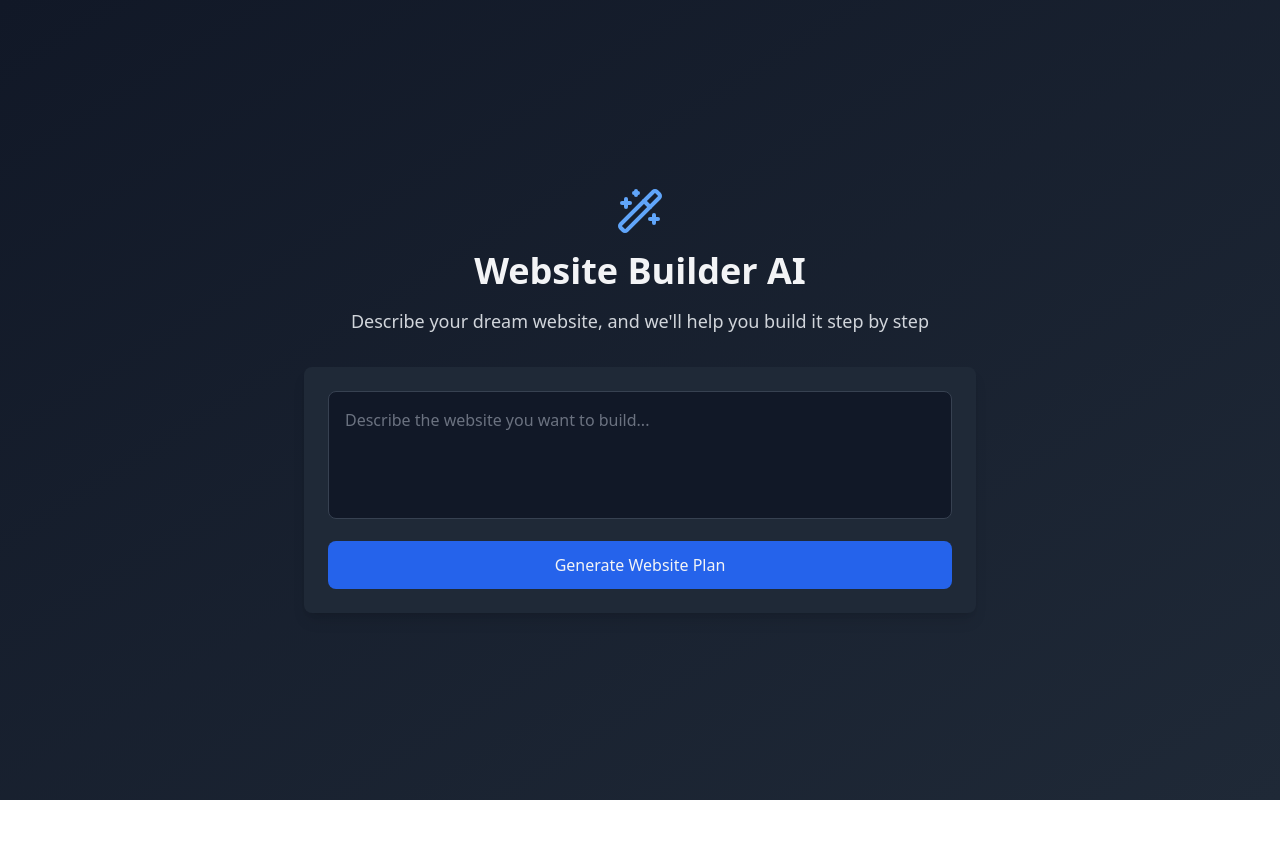
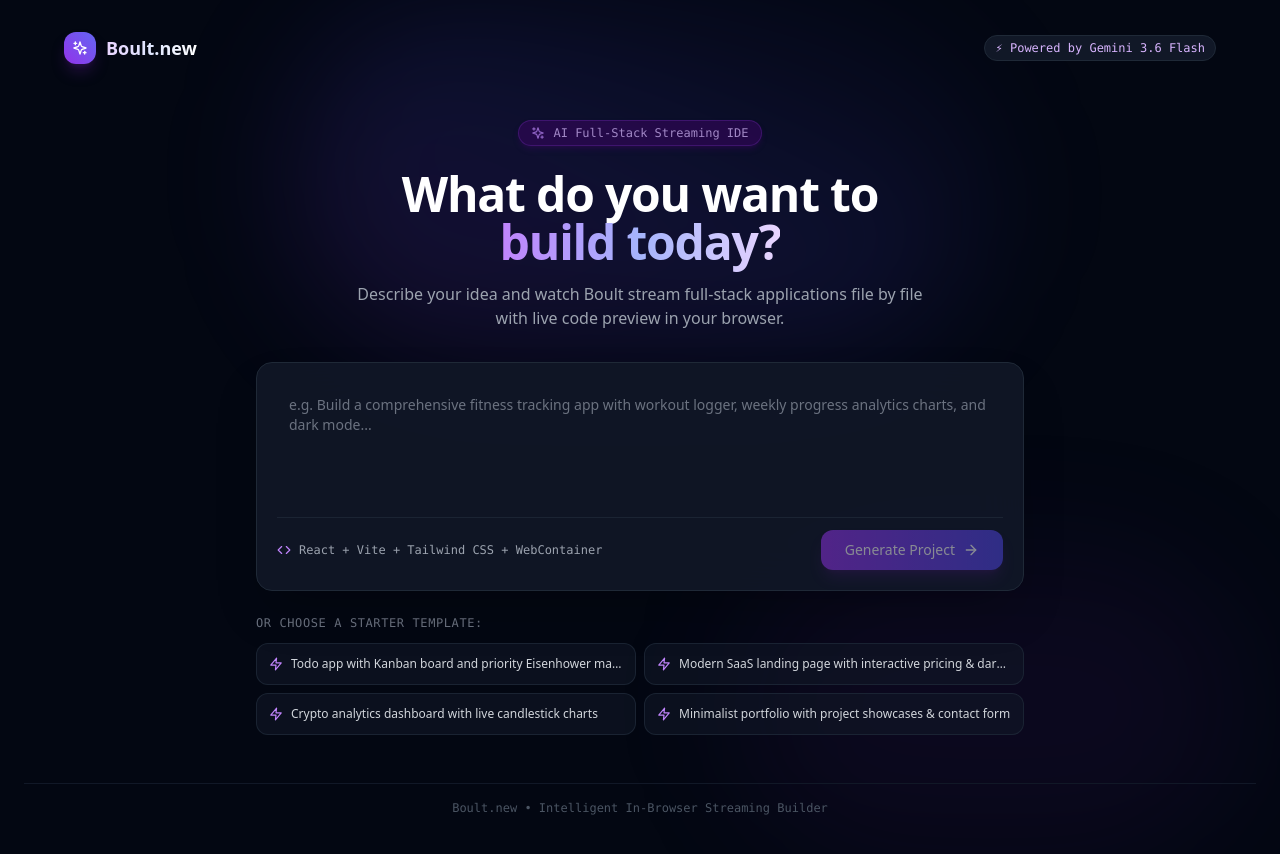
Before and after one commit to ParasRana123/boult.new, a React (Vite) app in the folder frontend/: page / in a window 1280 px wide. Before the commit the page ends 800 px from the top, so only its background shows below. Built offline with nearby package versions, Linux system fonts and the light colour scheme.

Commit message:
style(ui): redesign builder status widget, follow-up prompt area, header and home hero

```diff
--- a/frontend/src/pages/Builder.tsx
+++ b/frontend/src/pages/Builder.tsx
@@ -1,5 +1,5 @@
 import React, { useEffect, useState, useRef } from 'react';
-import { useLocation } from 'react-router-dom';
+import { useLocation, useNavigate } from 'react-router-dom';
 import { StepsList } from '../components/StepsList';
 import { FileExplorer } from '../components/FileExplorer';
 import { TabView } from '../components/TabView';
@@ -11,7 +11,7 @@ import { BACKEND_URL } from '../config';
 import { parseXml } from '../steps';
 import { useWebContainer } from '../hooks/useWebContainer';
 import { Loader } from '../components/Loader';
-import { AlertCircle, RefreshCw } from 'lucide-react';
+import { AlertCircle, RefreshCw, Send, Sparkles, ArrowLeft, Terminal } from 'lucide-react';
 
 function applyStepsToFiles(existingFiles: FileItem[], stepsToApply: Step[]): FileItem[] {
   const rootFiles: FileItem[] = JSON.parse(JSON.stringify(existingFiles));
@@ -80,7 +80,8 @@ async function sleep(ms: number) {
 
 export function Builder() {
   const location = useLocation();
-  const { prompt } = location.state as { prompt: string };
+  const navigate = useNavigate();
+  const { prompt } = (location.state as { prompt: string }) || { prompt: "React application" };
   const [userPrompt, setPrompt] = useState("");
   const [llmMessages, setLlmMessages] = useState<{ role: "user" | "assistant"; content: string }[]>([]);
   const [loading, setLoading] = useState(false);
@@ -241,9 +242,6 @@ export function Builder() {
 
   /**
    * Real-Time Streaming Chat Request Engine
-   * Receives tokens directly from SSE stream, parses progressive XML steps,
-   * live-updates the CodeEditor character-by-character, marks active steps with spinners,
-   * and auto-advances to each file as it streams in from Gemini.
    */
   const executeChatRequest = async (
     messagesToSend: { role: string; content: string }[],
@@ -457,23 +455,58 @@ export function Builder() {
   }, []);
 
   return (
-    <div className="min-h-screen bg-gray-900 flex flex-col">
-      <header className="bg-gray-800 border-b border-gray-700 px-6 py-4 flex items-center justify-between">
+    <div className="min-h-screen bg-gray-950 text-gray-100 flex flex-col antialiased selection:bg-purple-900 selection:text-purple-200">
+      {/* Top Navigation Header */}
+      <header className="bg-gray-900/90 backdrop-blur-md border-b border-gray-800 px-6 py-3.5 flex items-center justify-between sticky top-0 z-30 shadow-sm">
+        <div className="flex items-center gap-4">
+          <button
+            onClick={() => navigate('/')}
+            className="p-1.5 rounded-lg bg-gray-800 hover:bg-gray-750 text-gray-400 hover:text-gray-200 transition-colors border border-gray-700/60"
+            title="Back to home"
+          >
+            <ArrowLeft className="w-4 h-4" />
+          </button>
+
+          <div className="flex items-center gap-2.5">
+            <div className="w-7 h-7 rounded-lg bg-gradient-to-tr from-purple-600 to-indigo-500 flex items-center justify-center shadow-md shadow-purple-900/30">
+              <Terminal className="w-4 h-4 text-white" />
+            </div>
             <div>
-          <h1 className="text-xl font-semibold text-gray-100">Website Builder</h1>
-          <p className="text-sm text-gray-400 mt-1">Prompt: {prompt}</p>
+              <div className="flex items-center gap-2">
+                <span className="text-sm font-bold bg-gradient-to-r from-purple-300 via-indigo-200 to-white bg-clip-text text-transparent">
+                  Boult.new
+                </span>
+                <span className="px-1.5 py-0.5 rounded text-[10px] font-mono bg-purple-950 text-purple-300 border border-purple-800/60">
+                  v2.0
+                </span>
               </div>
+            </div>
+          </div>
+
+          <div className="hidden md:flex items-center gap-2 pl-4 border-l border-gray-800">
+            <span className="text-xs text-gray-500 font-mono">Prompt:</span>
+            <span className="text-xs text-gray-300 bg-gray-800/80 px-2.5 py-1 rounded-md border border-gray-700/60 max-w-md truncate">
+              {prompt}
+            </span>
+          </div>
+        </div>
+
+        <div className="flex items-center gap-3">
           {isWritingCode && (
-          <div className="flex items-center gap-2 px-3 py-1.5 rounded-full bg-purple-900/50 border border-purple-500/60 text-purple-200 text-xs font-mono shadow-lg animate-pulse">
-            <span className="w-2.5 h-2.5 rounded-full bg-purple-400 animate-ping" />
-            <span>AI writing files & code live in real-time...</span>
+            <div className="flex items-center gap-2 px-3 py-1 rounded-full bg-purple-950/80 border border-purple-500/60 text-purple-200 text-xs font-mono shadow-md shadow-purple-950/40">
+              <span className="relative flex h-2 w-2">
+                <span className="animate-ping absolute inline-flex h-full w-full rounded-full bg-purple-400 opacity-75"></span>
+                <span className="relative inline-flex rounded-full h-2 w-2 bg-purple-500"></span>
+              </span>
+              <span>AI Streaming Active</span>
             </div>
           )}
+        </div>
       </header>
 
       {/* Error notification banner if API limit or network failure */}
       {errorMessage && (
-        <div className="bg-red-950/80 border-b border-red-800/80 px-6 py-2.5 flex items-center justify-between text-red-200 text-sm">
+        <div className="bg-red-950/90 border-b border-red-800/80 px-6 py-2.5 flex items-center justify-between text-red-200 text-xs">
           <div className="flex items-center gap-2">
             <AlertCircle className="w-4 h-4 text-red-400 flex-shrink-0" />
             <span>{errorMessage}</span>
@@ -486,7 +519,7 @@ export function Builder() {
                 init();
               }
             }}
-            className="flex items-center gap-1.5 px-3 py-1 bg-red-800 hover:bg-red-700 text-white rounded text-xs font-medium transition-colors"
+            className="flex items-center gap-1.5 px-3 py-1 bg-red-800 hover:bg-red-700 text-white rounded text-xs font-medium transition-colors shadow-sm"
           >
             <RefreshCw className="w-3.5 h-3.5" />
             Retry
@@ -494,11 +527,12 @@ export function Builder() {
         </div>
       )}
 
-      <div className="flex-1 overflow-hidden">
-        <div className="h-full grid grid-cols-4 gap-6 p-6">
-          <div className="col-span-1 space-y-6 overflow-auto">
-            <div className="flex flex-col h-full">
-              <div className="max-h-[72vh] overflow-y-auto pr-1">
+      {/* Main Workspace Layout */}
+      <div className="flex-1 overflow-hidden p-5">
+        <div className="h-full grid grid-cols-12 gap-5">
+          {/* Left Column: Build Steps & Prompt Box */}
+          <div className="col-span-12 lg:col-span-3 flex flex-col h-full overflow-hidden space-y-4">
+            <div className="flex-1 min-h-0">
               <StepsList
                 steps={steps}
                 currentStep={currentStep}
@@ -506,22 +540,56 @@ export function Builder() {
               />
             </div>
 
-              <div className="mt-4">
-                {(loading || statusMessage) && (
-                  <div className="flex items-center gap-2 mb-2 text-xs text-purple-300 font-mono bg-purple-950/40 p-2 rounded border border-purple-900/50">
-                    <Loader />
-                    <span className="truncate">{statusMessage || "Processing..."}</span>
+            {/* Bottom Status / Live Activity Widget */}
+            {(loading || statusMessage || isWritingCode) && (
+              <div className="relative overflow-hidden rounded-xl bg-gradient-to-r from-purple-950/50 via-gray-900/90 to-purple-950/50 p-3 border border-purple-500/30 shadow-lg shadow-purple-950/40">
+                <div className="flex items-center gap-3">
+                  <div className="relative flex items-center justify-center w-6 h-6 rounded-lg bg-purple-900/80 border border-purple-500/40 flex-shrink-0">
+                    <Loader size="xs" />
+                  </div>
+                  <div className="min-w-0 flex-1">
+                    <div className="flex items-center justify-between">
+                      <span className="text-[10px] font-mono uppercase tracking-wider text-purple-400 font-semibold">
+                        {isWritingCode ? "Live Streaming" : "Initializing"}
+                      </span>
+                      <span className="flex h-1.5 w-1.5 rounded-full bg-purple-400 animate-ping" />
+                    </div>
+                    <p className="text-xs font-mono text-gray-200 truncate mt-0.5 font-medium">
+                      {statusMessage || "Writing project code..."}
+                    </p>
+                  </div>
+                </div>
+                {/* Progress bar shimmer */}
+                <div className="mt-2.5 w-full bg-gray-800/80 h-1 rounded-full overflow-hidden">
+                  <div className="h-full bg-gradient-to-r from-purple-500 via-indigo-400 to-purple-500 rounded-full animate-pulse w-full" />
+                </div>
               </div>
             )}
+
+            {/* Follow-up Prompt Box */}
             {!loading && !isWritingCode && templateSet && (
-                  <div className="flex gap-2">
+              <div className="rounded-xl bg-gray-900 border border-gray-800 p-2.5 shadow-md focus-within:border-purple-500/60 focus-within:ring-1 focus-within:ring-purple-500/30 transition-all">
                 <textarea
                   value={userPrompt}
-                      placeholder="Ask follow-up changes or add features..."
+                  placeholder="Ask follow-up changes or add new features..."
                   onChange={e => setPrompt(e.target.value)}
-                      className="p-2 w-full bg-gray-800 text-gray-100 border border-gray-700 rounded-md focus:outline-none focus:border-purple-500 text-sm placeholder-gray-500"
+                  onKeyDown={async e => {
+                    if (e.key === 'Enter' && (e.metaKey || e.ctrlKey)) {
+                      e.preventDefault();
+                      if (!userPrompt.trim() || loading || isWritingCode) return;
+                      const newMessage = {
+                        role: 'user' as const,
+                        content: userPrompt.trim(),
+                      };
+                      setPrompt('');
+                      await executeChatRequest([...llmMessages, newMessage], steps);
+                    }
+                  }}
+                  className="p-2 w-full bg-transparent text-gray-100 placeholder-gray-500 text-xs focus:outline-none resize-none"
                   rows={2}
                 />
+                <div className="flex items-center justify-between pt-2 border-t border-gray-800/80">
+                  <span className="text-[10px] text-gray-500 font-mono">Ctrl+Enter to send</span>
                   <button
                     onClick={async () => {
                       if (!userPrompt.trim() || loading || isWritingCode) return;
@@ -530,20 +598,20 @@ export function Builder() {
                         content: userPrompt.trim(),
                       };
                       setPrompt('');
-
                       await executeChatRequest([...llmMessages, newMessage], steps);
                     }}
-                      className="bg-purple-600 hover:bg-purple-700 text-white font-medium px-4 rounded-md transition-colors text-sm shadow-md"
+                    className="flex items-center gap-1.5 px-3 py-1 bg-purple-600 hover:bg-purple-500 text-white rounded-lg font-medium text-xs shadow-md shadow-purple-900/40 transition-all active:scale-95"
                   >
+                    <Send className="w-3 h-3" />
                     Send
                   </button>
                 </div>
+              </div>
             )}
           </div>
-            </div>
-          </div>
 
-          <div className="col-span-1">
+          {/* Middle Column: File Explorer */}
+          <div className="col-span-12 lg:col-span-3 h-full overflow-hidden">
             <FileExplorer
               files={files}
               selectedFile={selectedFile}
@@ -554,9 +622,10 @@ export function Builder() {
             />
           </div>
 
-          <div className="col-span-2 bg-gray-900 rounded-lg shadow-lg p-4 h-[calc(100vh-8rem)]">
+          {/* Right Column: Code Editor & Live Preview */}
+          <div className="col-span-12 lg:col-span-6 bg-gray-900 rounded-xl shadow-xl p-4 border border-gray-800 h-full flex flex-col overflow-hidden">
             <TabView activeTab={activeTab} onTabChange={setActiveTab} />
-            <div className="h-[calc(100%-4rem)]">
+            <div className="flex-1 min-h-0">
               {activeTab === 'code' ? (
                 <CodeEditor file={selectedFile} isWriting={isWritingCode} />
               ) : (
--- a/frontend/src/pages/Home.tsx
+++ b/frontend/src/pages/Home.tsx
@@ -1,8 +1,13 @@
 import React, { useState } from 'react';
 import { useNavigate } from 'react-router-dom';
-import { Wand2 } from 'lucide-react';
-import axios from "axios";
-import { BACKEND_URL } from '../config';
+import { Wand2, Sparkles, ArrowRight, Code, Layers, Zap } from 'lucide-react';
+
+const SUGGESTIONS = [
+  "Todo app with Kanban board and priority Eisenhower matrix",
+  "Modern SaaS landing page with interactive pricing & dark mode",
+  "Crypto analytics dashboard with live candlestick charts",
+  "Minimalist portfolio with project showcases & contact form",
+];
 
 export function Home() {
   const [prompt, setPrompt] = useState('');
@@ -11,42 +16,110 @@ export function Home() {
   const handleSubmit = (e: React.FormEvent) => {
     e.preventDefault();
     if (prompt.trim()) {
-      navigate('/builder', { state: { prompt } });
+      navigate('/builder', { state: { prompt: prompt.trim() } });
     }
   };
 
+  const handleSelectSuggestion = (text: string) => {
+    setPrompt(text);
+  };
+
   return (
-    <div className="min-h-screen bg-gradient-to-br from-gray-900 to-gray-800 flex items-center justify-center p-4">
-      <div className="max-w-2xl w-full">
+    <div className="min-h-screen bg-gray-950 text-gray-100 flex flex-col justify-between p-6 relative overflow-hidden antialiased selection:bg-purple-900 selection:text-purple-200">
+      {/* Background ambient lighting */}
+      <div className="absolute top-0 left-1/2 -translate-x-1/2 w-[700px] h-[350px] bg-gradient-to-tr from-purple-600/15 via-indigo-600/15 to-transparent blur-3xl pointer-events-none rounded-full" />
+      <div className="absolute bottom-0 right-10 w-[500px] h-[300px] bg-purple-900/10 blur-3xl pointer-events-none rounded-full" />
+
+      {/* Header */}
+      <header className="flex items-center justify-between max-w-6xl mx-auto w-full py-2 z-10">
+        <div className="flex items-center gap-2.5">
+          <div className="w-8 h-8 rounded-xl bg-gradient-to-tr from-purple-600 to-indigo-500 flex items-center justify-center shadow-lg shadow-purple-900/40">
+            <Sparkles className="w-4 h-4 text-white" />
+          </div>
+          <span className="text-lg font-bold bg-gradient-to-r from-purple-200 via-indigo-100 to-white bg-clip-text text-transparent">
+            Boult.new
+          </span>
+        </div>
+
+        <div className="flex items-center gap-2 text-xs text-gray-400 font-mono">
+          <span className="px-2.5 py-1 rounded-full bg-gray-900 border border-gray-800 text-purple-300">
+            ⚡ Powered by Gemini 3.6 Flash
+          </span>
+        </div>
+      </header>
+
+      {/* Main Hero & Form */}
+      <main className="max-w-3xl mx-auto w-full my-auto z-10 py-12">
         <div className="text-center mb-8">
-          <div className="flex justify-center mb-4">
-            <Wand2 className="w-12 h-12 text-blue-400" />
+          <div className="inline-flex items-center gap-2 px-3 py-1 rounded-full bg-purple-950/70 border border-purple-800/60 text-purple-300 text-xs font-mono mb-6 shadow-md shadow-purple-950/50 animate-pulse">
+            <Sparkles className="w-3.5 h-3.5 text-purple-400" />
+            <span>AI Full-Stack Streaming IDE</span>
           </div>
-          <h1 className="text-4xl font-bold text-gray-100 mb-4">
-            Website Builder AI
+
+          <h1 className="text-4xl sm:text-5xl font-extrabold tracking-tight text-white mb-4 leading-tight">
+            What do you want to <br className="hidden sm:block" />
+            <span className="bg-gradient-to-r from-purple-400 via-indigo-300 to-purple-200 bg-clip-text text-transparent">
+              build today?
+            </span>
           </h1>
-          <p className="text-lg text-gray-300">
-            Describe your dream website, and we'll help you build it step by step
+
+          <p className="text-base text-gray-400 max-w-xl mx-auto">
+            Describe your idea and watch Boult stream full-stack applications file by file with live code preview in your browser.
           </p>
         </div>
 
         <form onSubmit={handleSubmit} className="space-y-4">
-          <div className="bg-gray-800 rounded-lg shadow-lg p-6">
+          <div className="bg-gray-900/90 backdrop-blur-xl rounded-2xl shadow-2xl p-4 sm:p-5 border border-gray-800 focus-within:border-purple-500/80 focus-within:ring-2 focus-within:ring-purple-500/20 transition-all">
             <textarea
               value={prompt}
               onChange={(e) => setPrompt(e.target.value)}
-              placeholder="Describe the website you want to build..."
-              className="w-full h-32 p-4 bg-gray-900 text-gray-100 border border-gray-700 rounded-lg focus:ring-2 focus:ring-blue-500 focus:border-transparent resize-none placeholder-gray-500"
+              placeholder="e.g. Build a comprehensive fitness tracking app with workout logger, weekly progress analytics charts, and dark mode..."
+              className="w-full h-32 p-3 bg-transparent text-gray-100 placeholder-gray-500 text-sm focus:outline-none resize-none"
             />
-            <button
-              type="submit"
-              className="w-full mt-4 bg-blue-600 text-gray-100 py-3 px-6 rounded-lg font-medium hover:bg-blue-700 transition-colors"
-            >
-              Generate Website Plan
-            </button>
+
+            <div className="flex flex-col sm:flex-row items-center justify-between gap-3 pt-3 border-t border-gray-800/80">
+              <div className="flex items-center gap-2 text-xs text-gray-400 font-mono">
+                <Code className="w-3.5 h-3.5 text-purple-400" />
+                <span>React + Vite + Tailwind CSS + WebContainer</span>
+              </div>
+
+              <button
+                type="submit"
+                disabled={!prompt.trim()}
+                className="w-full sm:w-auto flex items-center justify-center gap-2 bg-gradient-to-r from-purple-600 to-indigo-600 hover:from-purple-500 hover:to-indigo-500 text-white font-medium py-2.5 px-6 rounded-xl text-sm shadow-lg shadow-purple-900/40 transition-all disabled:opacity-50 disabled:cursor-not-allowed active:scale-98"
+              >
+                <span>Generate Project</span>
+                <ArrowRight className="w-4 h-4" />
+              </button>
+            </div>
           </div>
         </form>
-      </div>
+
+        {/* Suggestion Chips */}
+        <div className="mt-6">
+          <p className="text-xs font-mono uppercase tracking-wider text-gray-500 mb-3 text-center sm:text-left">
+            Or choose a starter template:
+          </p>
+          <div className="grid grid-cols-1 sm:grid-cols-2 gap-2">
+            {SUGGESTIONS.map((s, idx) => (
+              <button
+                key={idx}
+                type="button"
+                onClick={() => handleSelectSuggestion(s)}
+                className="text-left text-xs text-gray-300 bg-gray-900/60 hover:bg-purple-950/40 hover:text-purple-200 hover:border-purple-500/40 p-3 rounded-xl border border-gray-800/80 transition-all truncate flex items-center gap-2 group"
+              >
+                <Zap className="w-3.5 h-3.5 text-purple-400 flex-shrink-0 group-hover:scale-110 transition-transform" />
+                <span className="truncate">{s}</span>
+              </button>
+            ))}
+          </div>
+        </div>
+      </main>
+
+      {/* Footer */}
+      <footer className="text-center text-xs text-gray-600 font-mono py-4 z-10 border-t border-gray-900">
+        Boult.new • Intelligent In-Browser Streaming Builder
+      </footer>
     </div>
   );
 }
```
Lines whose indentation alone changed are shown as unchanged.
